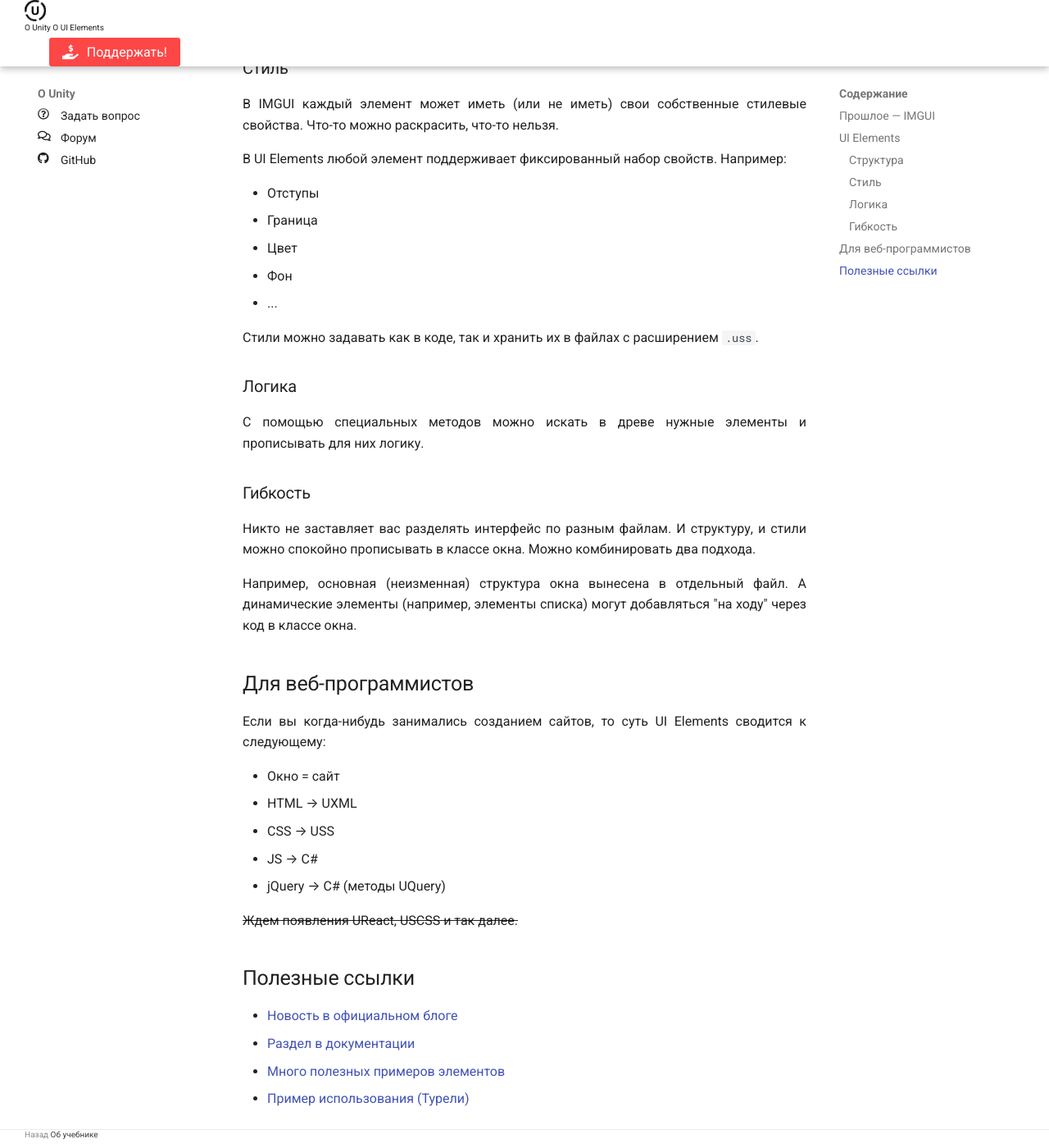
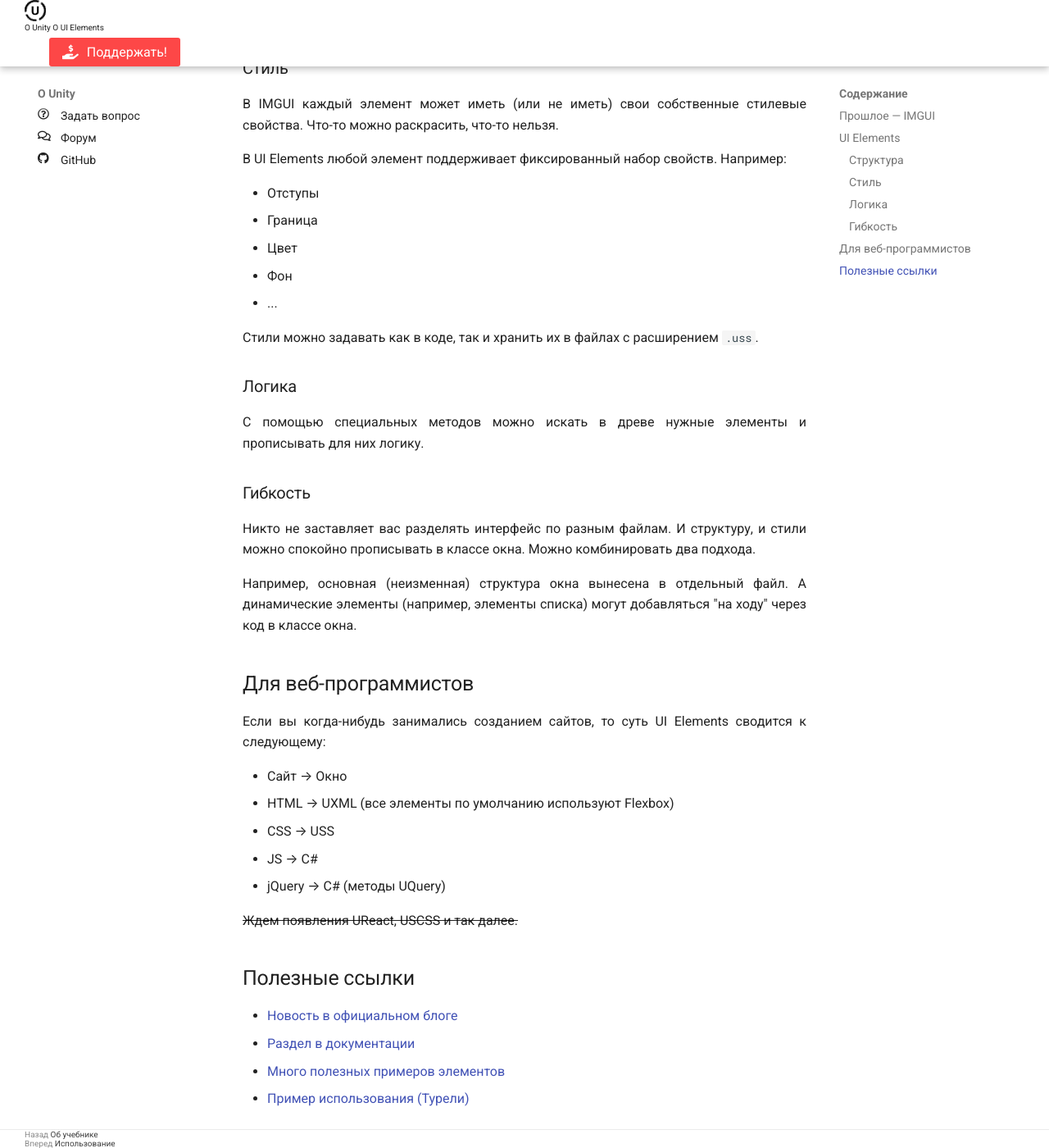
Before and after one commit to CMTV/ounity-book, an MkDocs documentation site: the page built from docs/ui/ui-elements/about/index.md, in a window 1280 px wide and 1400 px high, scrolled down 1770 px. Shown: the whole window at 82% size. Built offline with MkDocs 1.6.1 and Material for MkDocs 9.7.7, drawn with Linux system fonts in a browser that asks for light colours; nearby versions of some CDN libraries.

Commit message:
Статья "UXML"

```diff
--- a/docs/ui/ui-elements/about/index.md
+++ b/docs/ui/ui-elements/about/index.md
@@ -60,8 +60,8 @@
 
 Если вы когда-нибудь занимались созданием сайтов, то суть UI Elements сводится к следующему:
 
-* Окно = сайт
-* HTML → UXML
+* Сайт → Окно
+* HTML → UXML (все элементы по умолчанию используют Flexbox)
 * CSS → USS
 * JS → C#
 * jQuery → C# (методы UQuery)
--- a/mkdocs.yml
+++ b/mkdocs.yml
@@ -9,8 +9,9 @@
     - UI:
         - UI Elements:
             - О UI Elements: ui/ui-elements/about/index.md
-            - Пример: ''
-            - UXML: ''
+            - Использование: ui/ui-elements/usage/index.md
+            - Структура интерфейса: ui/ui-elements/interface-structure/index.md
+            - UXML: ui/ui-elements/uxml/index.md
             - USS: ''
             - Логика: ''
 
--- a/theme/css/content/content.css
+++ b/theme/css/content/content.css
@@ -11,8 +11,28 @@
   margin: 0 auto;
 }
 
-.md-content img.img-border {
+.md-content img.border {
   border: 2px solid #ececec;
   border-radius: 3px;
 }
+
+.md-content img.w9 {
+  max-width: 90%;
+}
+
+.md-content img.w8 {
+  max-width: 80%;
+}
+
+.md-content img.w7 {
+  max-width: 70%;
+}
+
+.md-content img.w6 {
+  max-width: 60%;
+}
+
+.md-content img.w5 {
+  max-width: 50%;
+}
 /*# sourceMappingURL=content.css.map */
--- a/theme/css/content/content.scss
+++ b/theme/css/content/content.scss
@@ -12,10 +12,16 @@
         display: block;
         margin: 0 auto;
 
-        &.img-border
+        &.border
         {
             border: 2px solid #ececec;
             border-radius: 3px;
         }
+
+        &.w9 { max-width: 90%; }
+        &.w8 { max-width: 80%; }
+        &.w7 { max-width: 70%; }
+        &.w6 { max-width: 60%; }
+        &.w5 { max-width: 50%; }
     }
 }
```
Also changed, not shown: docs/ui/ui-elements/interface-structure/index.md (added, +11 -0 lines), docs/ui/ui-elements/usage/index.md (added, +20 -0 lines), docs/ui/ui-elements/uxml/index.md (added, +258 -0 lines), docs/ui/ui-elements/uxml/images/example-layout.png (added), 1 other file.
